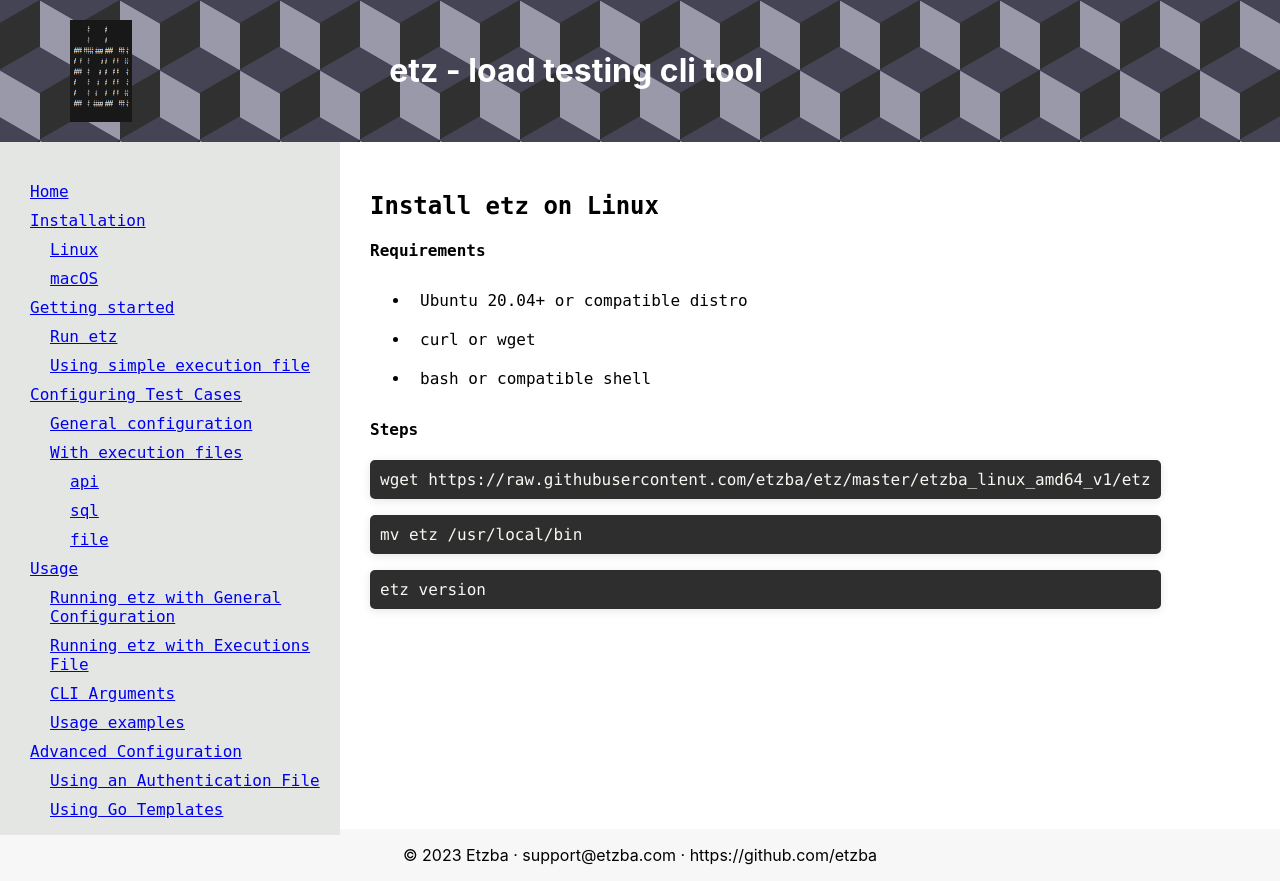
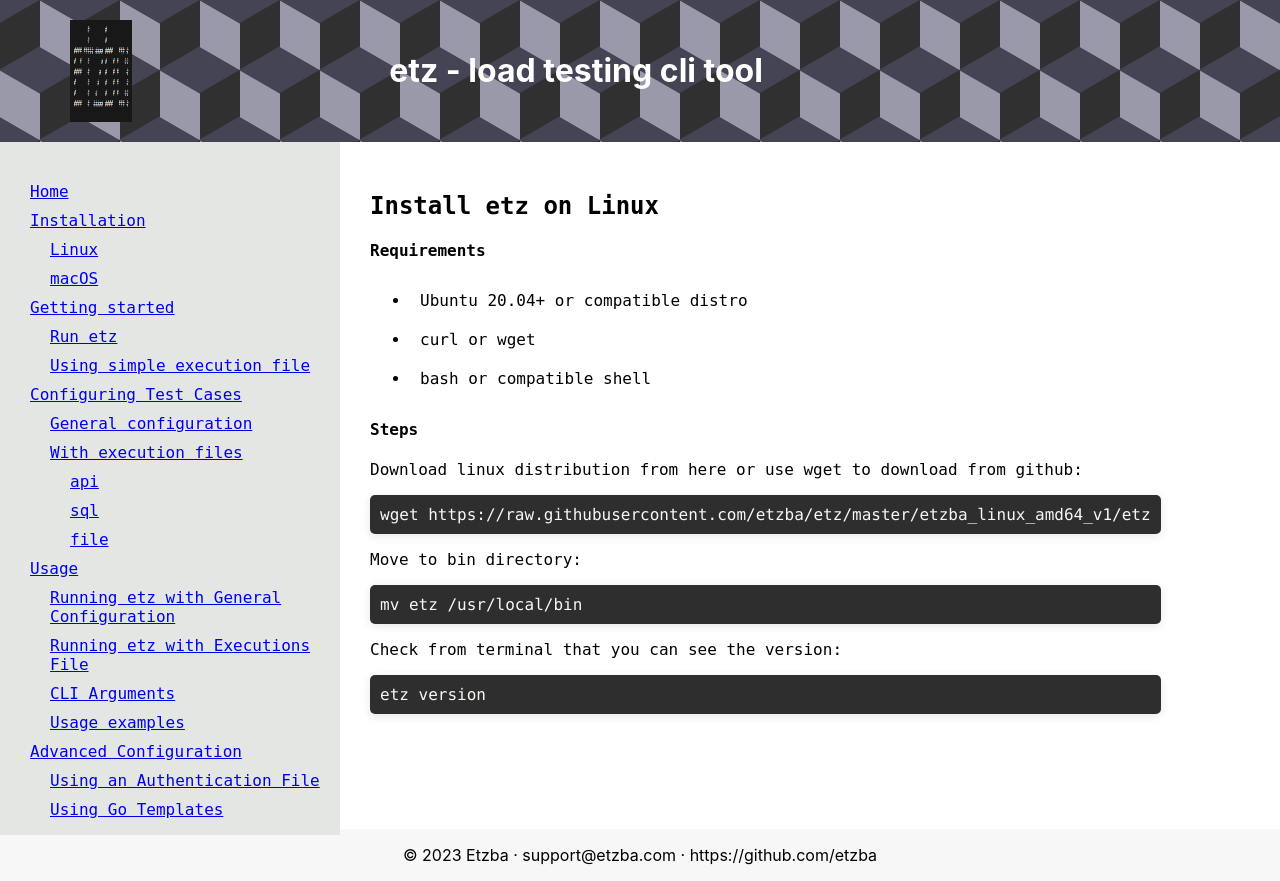
Before and after one commit to etzba/www, a React (Create React App) app: page /install/linux in a window 1280 px wide. Built offline with nearby package versions, Linux system fonts and the light colour scheme.

Commit message:
Feat(Files): Serve static files

```diff
--- a/src/pages/InstallLinux.jsx
+++ b/src/pages/InstallLinux.jsx
@@ -1,4 +1,5 @@
 import React from 'react';
+import etz from '../files/etzba_linux_amd64_v1/etz'
 import CodeBlock from '../components/CodeBlock'
 
 const InstallLinux = () => {
@@ -17,11 +18,12 @@ const InstallLinux = () => {
                             <li key={3}><code>bash</code> or compatible shell</li>
                         </ul>
                         <h4>Steps</h4>
-                        <div>
-                        {codeBlocks.map((item, index) =>
-                            <CodeBlock key={index} code={item.code} />
-                        )}
-                        </div>
+                        <p>Download linux distribution from <a href={etz}>here</a> or use <code>wget</code> to download from github:</p>
+                        <CodeBlock code={"wget https://raw.githubusercontent.com/etzba/etz/master/etzba_linux_amd64_v1/etz"} />
+                        <p>Move to bin directory:</p>
+                        <CodeBlock code={"mv etz /usr/local/bin"} />
+                        <p>Check from terminal that you can see the version:</p>
+                        <CodeBlock code={"etz version"}/>
                     </div>
                 </section>
             </div>
@@ -29,19 +31,4 @@ const InstallLinux = () => {
     );
 };
 
-const codeBlocks = [
-    {
-        text: "Use wget to download etz",
-        code: "wget https://raw.githubusercontent.com/etzba/etz/master/etzba_linux_amd64_v1/etz",
-    },
-    {
-        text: "Move to bin directory",
-        code: "mv etz /usr/local/bin",
-    },
-    {
-        text: "Show version",
-        code: "etz version",
-    },
-]
-
 export default InstallLinux;
--- a/src/pages/InstallMacOS.jsx
+++ b/src/pages/InstallMacOS.jsx
@@ -1,5 +1,6 @@
 import React from 'react';
 import CodeBlock from '../components/CodeBlock';
+import etz from '../files/etzba_darwin_amd64_v1/etz'
 import '../styles/layout.css';
 
 const InstallMacOS = () => {
@@ -18,9 +19,12 @@ const InstallMacOS = () => {
           </ul>
           <h4>Steps</h4>
           <div>
-            {codeBlocks.map((item, index) =>
-              <CodeBlock key={index} code={item.code} />
-            )}
+          <p>Download linux distribution from <a href={etz}>here</a> or use <code>wget</code> to download from github:</p>
+          <CodeBlock code={"wget https://raw.githubusercontent.com/etzba/etz/master/etzba_darwin_amd64_v1/etz"} />
+          <p>Move to bin directory:</p>
+          <CodeBlock code={"mv etz /usr/local/bin"} />
+          <p>Check from terminal that you can see the version:</p>
+          <CodeBlock code={"etz version"}/>
           </div>
         </div>
       </section>
@@ -28,19 +32,4 @@ const InstallMacOS = () => {
   );
 }
 
-const codeBlocks = [
-    {
-        text: "Use wget to download etz",
-        code: "wget https://raw.githubusercontent.com/etzba/etz/master/etzba_darwin_amd64_v1/etz",
-    },
-    {
-        text: "Move to bin directory",
-        code: "mv etz /usr/local/bin",
-    },
-    {
-        text: "Show version",
-        code: "etz version",
-    },
-]
-
 export default InstallMacOS;
```
Also changed, not shown: 2 other files (tests, documents, lock files or other folders).
